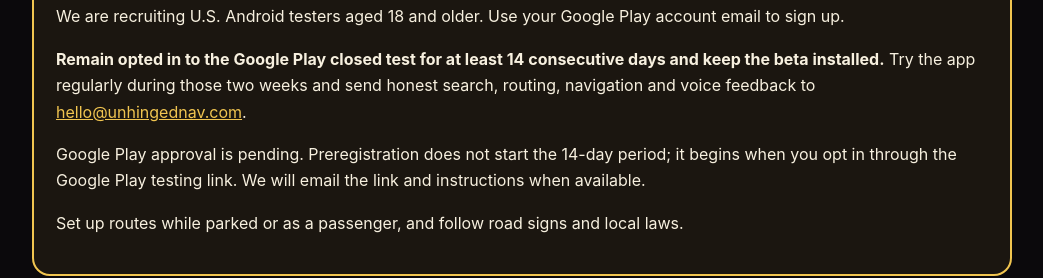
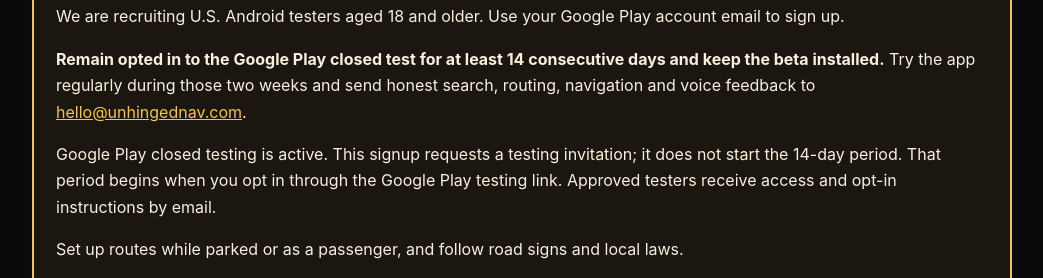
Before and after one commit to Gio-nic8465/unhinged-nav-site, a plain HTML site: page android-beta/index.html in a window 1280 px wide. Shown: the part 1014-1292 px from the top of the page, without its empty margins (118-1161 px from the left). Drawn offline with Linux system fonts and the light colour scheme; no server answers.

Commit message:
Replace stale approval-pending notice on Android beta page

```diff
--- a/android-beta/index.html
+++ b/android-beta/index.html
@@ -27,7 +27,7 @@
 <header class="top"><div class="wrap nav"><a class="brand" href="/"><img src="/unhinged-metallic-logo.png" width="58" height="44" alt="Unhinged Nav"><span>UNHINGED NAV</span></a><nav class="navlinks" aria-label="Main navigation"><a href="/features/">Features</a><a href="/voice-navigation/">Voice</a><a href="/android-beta/">Android Beta</a><a href="/iphone/">iPhone</a><a href="/safety/">Safety</a></nav></div></header>
 <main><div class="wrap"><div class="crumbs"><a href="/">Home</a> / Android Beta</div><div class="eyebrow">Android beta</div><h1>Android beta: join the First Wave.</h1><p class="lead">Android is the first public testing platform for Unhinged Nav. The beta is focused on real-road navigation quality, voice controls, search, route preview, and personality-mode behavior.</p>
 <h2>What beta testers help evaluate</h2><ul><li>Destination search and route selection</li><li>Route preview and step-by-step instructions</li><li>Live GPS guidance and arrival detection</li><li>Repeat, mute, unmute, and re-center voice controls</li><li>Codependent, Sarcastic, and Adult personality modes</li><li>Real-world behavior on cellular connections and during normal driving conditions</li></ul>
-<div class="callout"><h2>Your two-week testing commitment</h2><p>We are recruiting U.S. Android testers aged 18 and older. Use your Google Play account email to sign up.</p><p><strong>Remain opted in to the Google Play closed test for at least 14 consecutive days and keep the beta installed.</strong> Try the app regularly during those two weeks and send honest search, routing, navigation and voice feedback to <a href="mailto:hello@unhingednav.com">hello@unhingednav.com</a>.</p><p>Google Play approval is pending. Preregistration does not start the 14-day period; it begins when you opt in through the Google Play testing link. We will email the link and instructions when available.</p><p>Set up routes while parked or as a passenger, and follow road signs and local laws.</p></div><h2>What the waitlist means</h2><p>Joining the waitlist is not an immediate app download. When a testing slot is available, Android testers receive the testing link and instructions by email. Use the Google account email you expect to use for Google Play testing.</p>
+<div class="callout"><h2>Your two-week testing commitment</h2><p>We are recruiting U.S. Android testers aged 18 and older. Use your Google Play account email to sign up.</p><p><strong>Remain opted in to the Google Play closed test for at least 14 consecutive days and keep the beta installed.</strong> Try the app regularly during those two weeks and send honest search, routing, navigation and voice feedback to <a href="mailto:hello@unhingednav.com">hello@unhingednav.com</a>.</p><p>Google Play closed testing is active. This signup requests a testing invitation; it does not start the 14-day period. That period begins when you opt in through the Google Play testing link. Approved testers receive access and opt-in instructions by email.</p><p>Set up routes while parked or as a passenger, and follow road signs and local laws.</p></div><h2>What the waitlist means</h2><p>Joining the waitlist is not an immediate app download. When a testing slot is available, Android testers receive the testing link and instructions by email. Use the Google account email you expect to use for Google Play testing.</p>
 <div class="callout"><h2>First Wave benefit</h2><p>First Wave beta testers are planned to receive three months free when the commercial service launches, subject to the final beta offer terms communicated to testers.</p><a class="cta" href="/#beta">Join the Android waitlist</a></div></div></main>
 <footer><div class="wrap"><strong>UNHINGED NAV</strong><div class="footlinks"><a href="/features/">Features</a><a href="/voice-navigation/">Voice Navigation</a><a href="/android-beta/">Android Beta</a><a href="/iphone/">iPhone</a><a href="/safety/">Safety</a><a href="/privacy/">Privacy</a><a href="mailto:hello@unhingednav.com">Support</a></div><p class="small">Navigation with personality. No sponsored search placement.</p></div></footer>
 </body></html>
```
